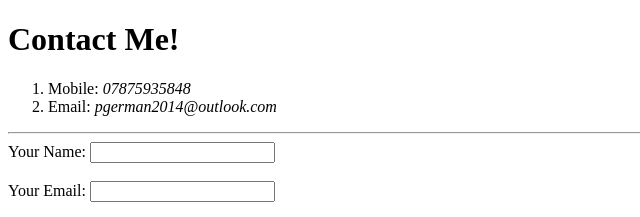
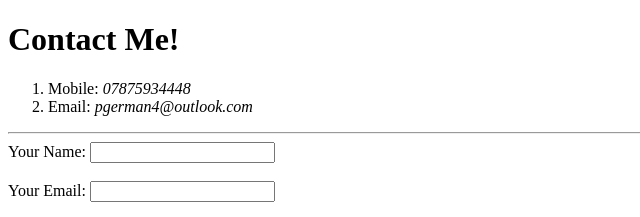
Before and after one commit to pgerman-coder/cv, a plain HTML site: page contact.html in a window 1280 px wide. Shown: the top 217 px of the page, 0-640 px from the left. Drawn offline with Linux system fonts and the light colour scheme.

Commit message:
Update contact.html

```diff
--- a/contact.html
+++ b/contact.html
@@ -7,8 +7,8 @@
   <body>
     <h1>Contact Me!</h1>
     <ol>
-      <li>Mobile: <em>07875935848</em></li>
-      <li>Email: <em>pgerman2014@outlook.com</em></li>
+      <li>Mobile: <em>07875934448</em></li>
+      <li>Email: <em>pgerman4@outlook.com</em></li>
     </ol>
     <hr>
     <form action="mailto:pgerman2014@outlook.com" method="post" enctype="text/plain">
```
